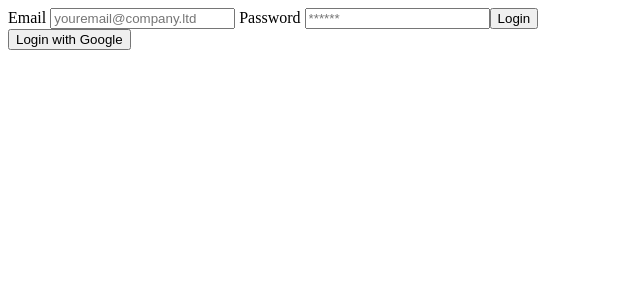
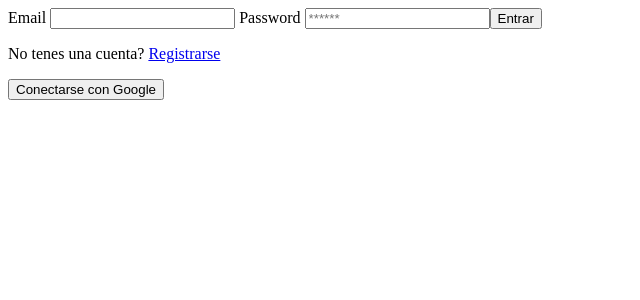
Before and after one commit to C0cido/ch4t_POO, a React (Create React App) app: page /login in a window 1280 px wide. Shown: the top 300 px of the page, without its empty margins (0-640 px from the left). Built offline with nearby package versions, Linux system fonts and the light colour scheme; no server answers.

Commit message:
tailwind css fail

```diff
--- a/package.json
+++ b/package.json
@@ -10,7 +10,7 @@
     "react": "^18.2.0",
     "react-dom": "^18.2.0",
     "react-router-dom": "^6.4.0",
-    "react-scripts": "^2.1.3",
+    "react-scripts": "^2.1.8",
     "web-vitals": "^2.1.4"
   },
   "scripts": {
@@ -38,6 +38,8 @@
     ]
   },
   "devDependencies": {
+    "autoprefixer": "^10.4.12",
+    "postcss": "^8.4.16",
     "tailwindcss": "^3.1.8"
   }
 }
--- /dev/null
+++ b/postcss.config.js
@@ -0,0 +1,6 @@
+module.exports = {
+  plugins: {
+    tailwindcss: {},
+    autoprefixer: {},
+  },
+}
--- a/src/pages/Login.js
+++ b/src/pages/Login.js
@@ -1,8 +1,9 @@
 import React from 'react'
 import { useState } from 'react'
 import { useAuth }from '../context/authContext'
-import { useNavigate } from 'react-router-dom';
+import { Link, useNavigate } from 'react-router-dom';
 import { Alert } from './Alert';
+
 
 export default function Login() {
   const [user, setUser] = useState({
@@ -45,7 +46,7 @@ export default function Login() {
           <input
             type="email"
             name="email"
-            placeholder="youremail@company.ltd"
+            placeholder=" "
               onChange={handleChange}
           />
           <label htmlFor="password"> Password </label>
@@ -56,9 +57,10 @@ export default function Login() {
             id="password"
               onChange={handleChange}
           />
-          <button> Login </button>
+          <button> Entrar </button>
         </form>
-        <button onClick={handleGoogleSignin}> Login with Google </button>
+        <p> No tenes una cuenta? <Link to='/register'> Registrarse </Link></p>
+        <button onClick={handleGoogleSignin}> Conectarse con Google </button>
     </div>
   )
 }
--- a/src/pages/Register.js
+++ b/src/pages/Register.js
@@ -38,7 +38,7 @@ export default function Register() {
           <input
             type="email"
             name="email"
-            placeholder="youremail@company.ltd"
+            placeholder=" "
               onChange={handleChange}
           />
 
@@ -51,7 +51,7 @@ export default function Register() {
               onChange={handleChange}
           />
 
-          <button> Register </button>
+          <button> Registrarse </button>
         </form>
     </div>
   )
--- a/tailwind.config.js
+++ b/tailwind.config.js
@@ -1,6 +1,8 @@
-/** @type {import('tailwindcss').Config} */
+import('tailwindcss').Config
 module.exports = {
-  content: ["./src/**/*.{html,js}"],
+  content: [
+    "./src/**/*.{js,jsx,ts,tsx}",
+  ],
   theme: {
     extend: {},
   },
```
Also changed, not shown: 1 other file (tests, documents, lock files or other folders).
